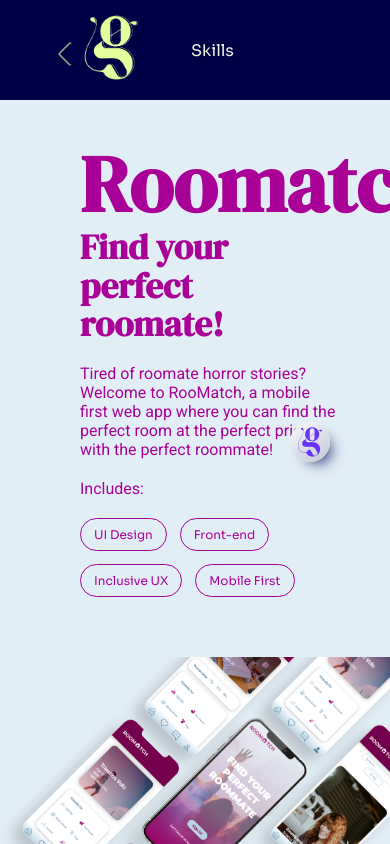
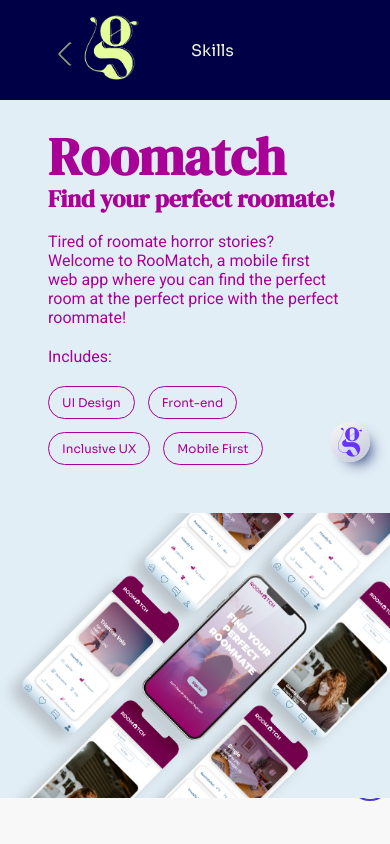
Before and after one commit to StefaniaGalazzo/UX-UI-Designer, a Next.js app: page /roomatch in a window 390 px wide. Built offline with nearby package versions, Linux system fonts and the light colour scheme.

Commit message:
upd mobile

```diff
--- a/app/_components/UI/Footer/Footer.module.scss
+++ b/app/_components/UI/Footer/Footer.module.scss
@@ -7,6 +7,7 @@
 }
 @media only screen and (max-width: 600px) {
   .footer {
+    display: block;
     line-height: 170%;
   }
 }
--- a/app/_components/UI/MainComp/MainComp.jsx
+++ b/app/_components/UI/MainComp/MainComp.jsx
@@ -23,7 +23,7 @@ export default function MainComp() {
             Fortunally, I&apos;ve a big passion for frontend developing
           </h3>
           <div className={styles.cta}>
-            <ButtonsShadow txt={"Projects"} href={"#vurgmate"} />
+            <ButtonsShadow txt={"Projects"} href={"/#vurgmate"} />
             <ButtonsShadow txt={"Skills"} href={"/skills"} blank />
             <MailBtn />
           </div>
--- a/app/_components/UI/MainComp/mainComp.module.scss
+++ b/app/_components/UI/MainComp/mainComp.module.scss
@@ -60,6 +60,8 @@
     row-gap: 5%;
     justify-content: center;
     padding: 5%;
+    margin-top: calc(10% + 1vw);
+  }
   .texts {
     margin-top: 8%;
     width: 85%;
@@ -70,4 +72,3 @@
     row-gap: 0%;
   }
 }
-}
--- a/app/_components/UI/Section/Section.module.scss
+++ b/app/_components/UI/Section/Section.module.scss
@@ -103,6 +103,15 @@
   .mainContainer {
     // grid-template-columns: 100%;
     grid-template-areas: "b b" "a a" !important;
+    h1 {
+      font-size: 3.3rem;
+    }
+    h2 {
+      font-size: 1.5rem;
+    }
+    .col2 {
+      padding: 3rem;
+    }
   }
   .anchor {
     display: block;
--- a/app/_components/atoms/ContactSticky/ContactSticky.module.scss
+++ b/app/_components/atoms/ContactSticky/ContactSticky.module.scss
@@ -63,3 +63,8 @@
   position: absolute;
   top: 0;
 }
+@media only screen and (max-width: 600px) {
+  .fixed {
+    right: 20px;
+  }
+}
```
Lines whose indentation alone changed are shown as unchanged.
